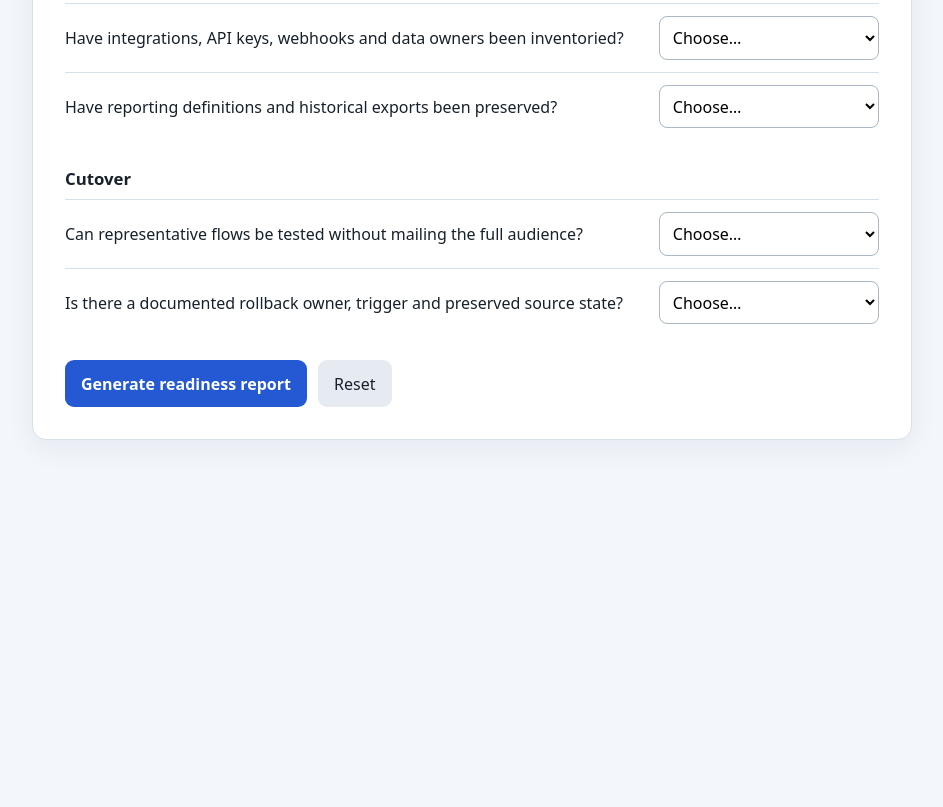
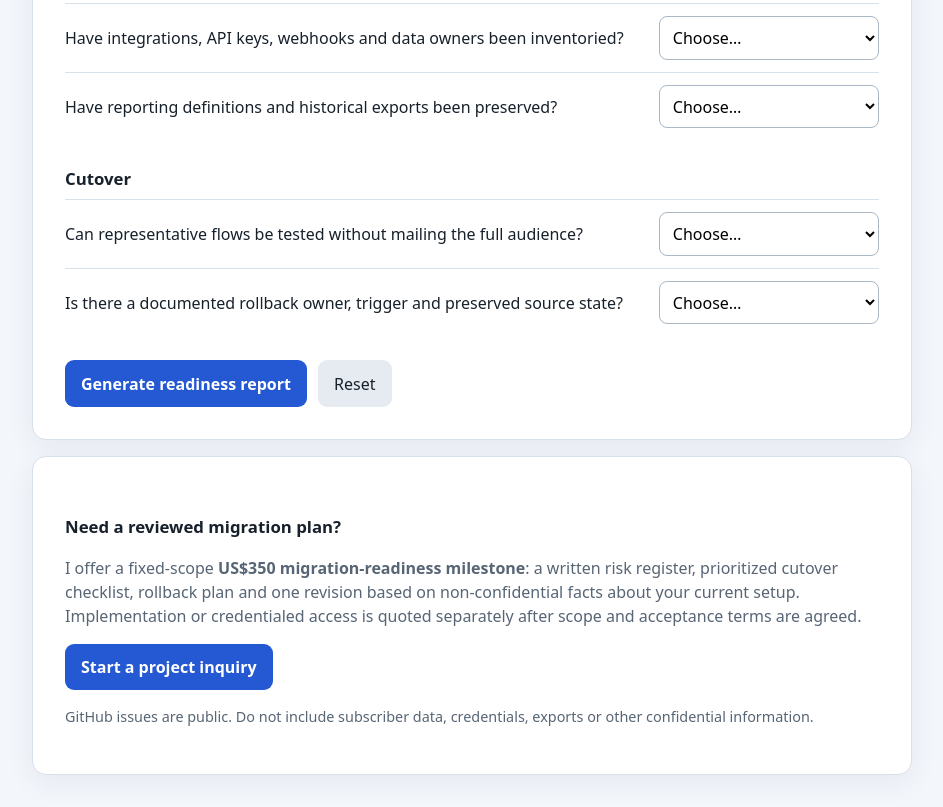
Before and after one commit to devamkakoty/newsletter-migration-readiness, a website with bundled scripts: page index.html in a window 1280 px wide. Shown: the part 1378-2185 px from the top of the page, without its empty margins (168-1111 px from the left). Before the commit the page ends 1850 px from the top, so only its background shows below. Built offline with nearby package versions, Linux system fonts and the light colour scheme.

Commit message:
Add paid migration planning inquiry

```diff
--- a/index.html
+++ b/index.html
@@ -31,6 +31,8 @@
     .metric { padding:1rem; background:var(--wash); border-radius:10px; }
     .metric strong { display:block; font-size:1.35rem; }
     .disclosure { font-size:.9rem; }
+    .offer { margin-top:1rem; }
+    .offer a { display:inline-block; border-radius:9px; padding:.7rem 1rem; background:var(--accent); color:white; font-weight:700; text-decoration:none; }
     @media (max-width:620px) { .question,.metrics { grid-template-columns:1fr; } }
   </style>
 </head>
@@ -66,6 +68,18 @@
     </div>
     <p class="disclosure">Planning aid only—not legal, deliverability, security or platform-compatibility advice. No provider is recommended by this unmonetized version. If a referral relationship is added later, it must be clearly disclosed beside the relevant recommendation.</p>
   </section>
+
+  <section class="panel offer">
+    <h2>Need a reviewed migration plan?</h2>
+    <p>I offer a fixed-scope <strong>US$350 migration-readiness milestone</strong>:
+      a written risk register, prioritized cutover checklist, rollback plan and
+      one revision based on non-confidential facts about your current setup.
+      Implementation or credentialed access is quoted separately after scope
+      and acceptance terms are agreed.</p>
+    <p><a href="https://github.com/devamkakoty/newsletter-migration-readiness/issues/new?template=newsletter-migration-project.yml">Start a project inquiry</a></p>
+    <p class="disclosure">GitHub issues are public. Do not include subscriber
+      data, credentials, exports or other confidential information.</p>
+  </section>
 </main>
 <script type="module" src="./app.mjs"></script>
 </body>
--- a/package.json
+++ b/package.json
@@ -3,7 +3,7 @@
   "private": true,
   "type": "module",
   "scripts": {
-    "test": "node --test audit.test.mjs",
+    "test": "node --test *.test.mjs",
     "serve": "node server.mjs"
   },
   "engines": {
```
Also changed, not shown: page.test.mjs (added, +25 -0 lines), .github/ISSUE_TEMPLATE/newsletter-migration-project.yml (added).
